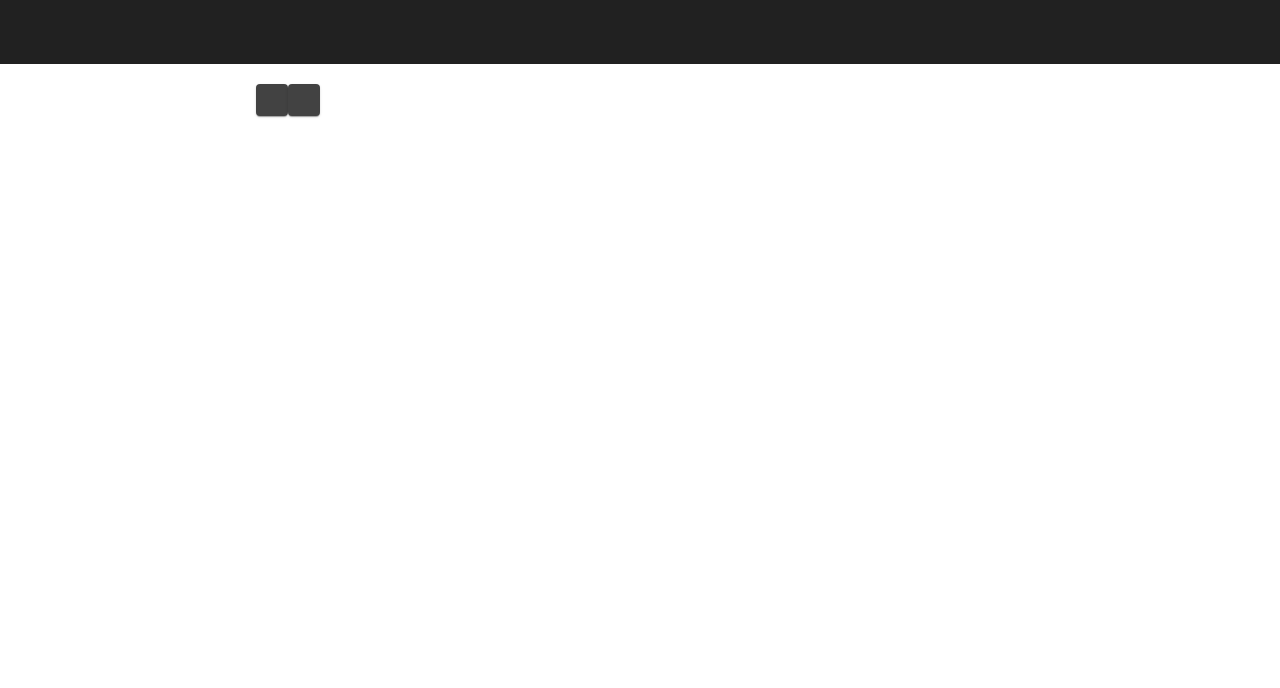
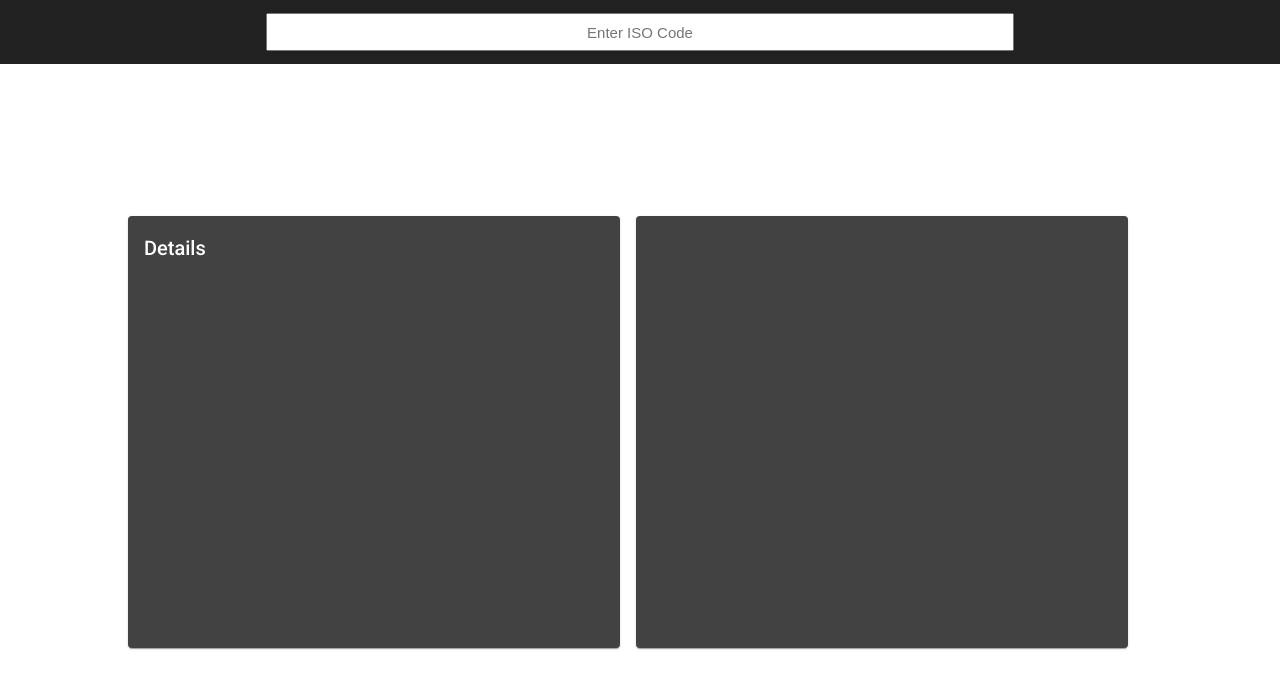
Before and after one commit to KlapTrap/iso, an Angular app: page / in a window 1280 px wide. Shown: the top 688 px of the page. Built offline with nearby package versions, Linux system fonts and the light colour scheme.

Commit message:
WIP Adding search

```diff
--- a/src/app/pages/search-page/search-page.component.html
+++ b/src/app/pages/search-page/search-page.component.html
@@ -1,7 +1,19 @@
 <app-page-wrapper>
-  <mat-toolbar> </mat-toolbar>
-  <div class="search-page__content">
-    <mat-card></mat-card>
-    <mat-card></mat-card>
+  <mat-toolbar>
+    <div class="search-page__header">
+      <input
+	class="search-page__header-search"
+	maxlength="3"
+	placeholder="Enter ISO Code"
+      />
+    </div>
+  </mat-toolbar>
+  <div class="search-page">
+    <div class="search-page__content">
+      <mat-card class="search-page__section">
+	<h2>Details</h2>
+      </mat-card>
+      <mat-card class="search-page__section"></mat-card>
+    </div>
   </div>
 </app-page-wrapper>
--- a/src/app/pages/search-page/search-page.component.scss
+++ b/src/app/pages/search-page/search-page.component.scss
@@ -1,5 +1,29 @@
 .search-page {
+  max-width: 1000px;
+  min-height: 100%;
+  display: flex;
+  justify-content: center;
+  flex-direction: column;
   &__content {
+    max-height: 50%;
+    display: grid;
+    grid-template-columns: repeat(auto-fit, minmax(320px, 1fr));
+    grid-gap: 1rem;
+  }
+  &__section {
+    min-height: 400px;
+  }
+  &__header {
     display: flex;
+    justify-content: center;
+    width: 100%;
+  }
+  &__header-search {
+    text-align: center;
+    height: 30px;
+    width: 100%;
+    margin: 0 20%;
+    padding: 2px 10px;
+    font-size: 15px;
   }
 }
--- a/src/app/pages/search-page/search-page.module.ts
+++ b/src/app/pages/search-page/search-page.module.ts
@@ -2,6 +2,8 @@ import { NgModule } from '@angular/core';
 import { CommonModule } from '@angular/common';
 import { MatToolbarModule } from '@angular/material/toolbar';
 import { MatCardModule } from '@angular/material/card';
+import { MatGridListModule } from '@angular/material/grid-list';
+import { MatInputModule } from '@angular/material/input';
 
 import { SearchPageRoutingModule } from './search-page-routing.module';
 import { SearchPageComponent } from './search-page.component';
@@ -15,6 +17,8 @@ import { PageWrapperModule } from 'src/app/shared/components/page-wrapper/page-w
     MatToolbarModule,
     PageWrapperModule,
     MatCardModule,
+    MatGridListModule,
+    MatInputModule,
   ],
 })
 export class SearchPageModule {}
--- a/src/app/shared/components/page-wrapper/page-wrapper.component.scss
+++ b/src/app/shared/components/page-wrapper/page-wrapper.component.scss
@@ -4,7 +4,7 @@
   height: 100%;
   &__content {
     flex: 1;
-    padding: 20px 20%;
+    padding: 20px 10%;
     overflow: auto;
   }
   &__header {
```
